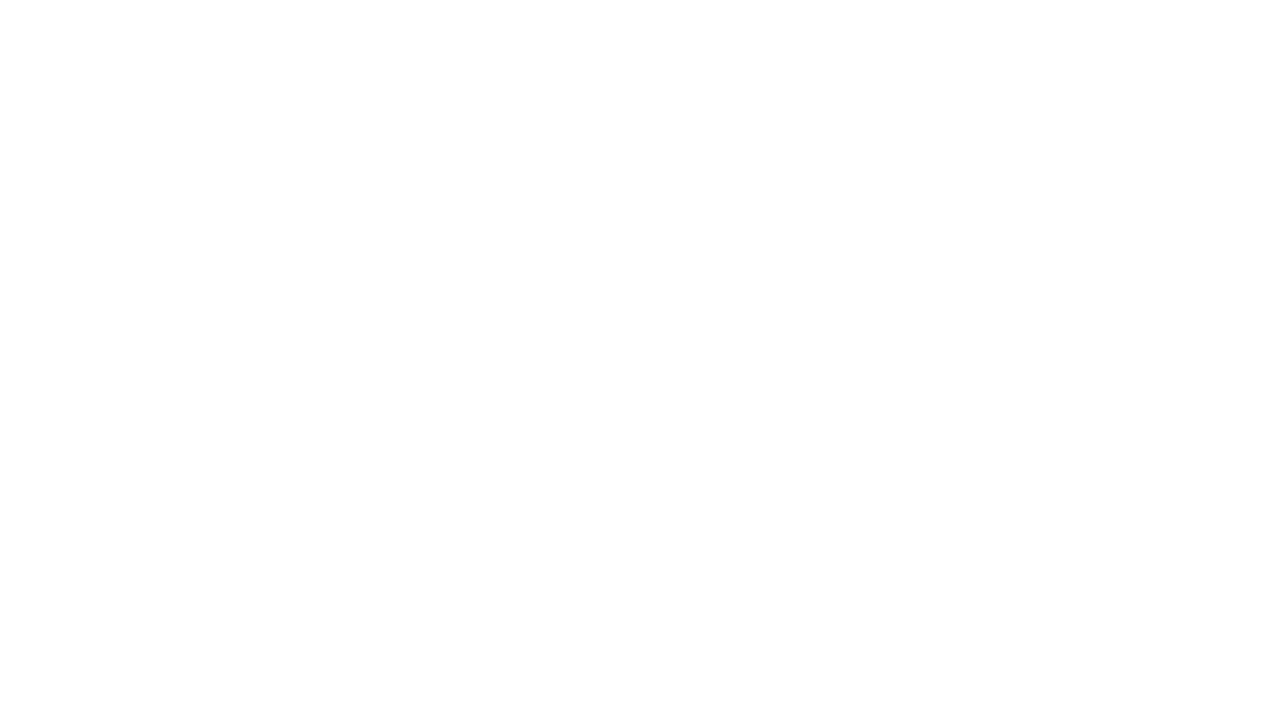
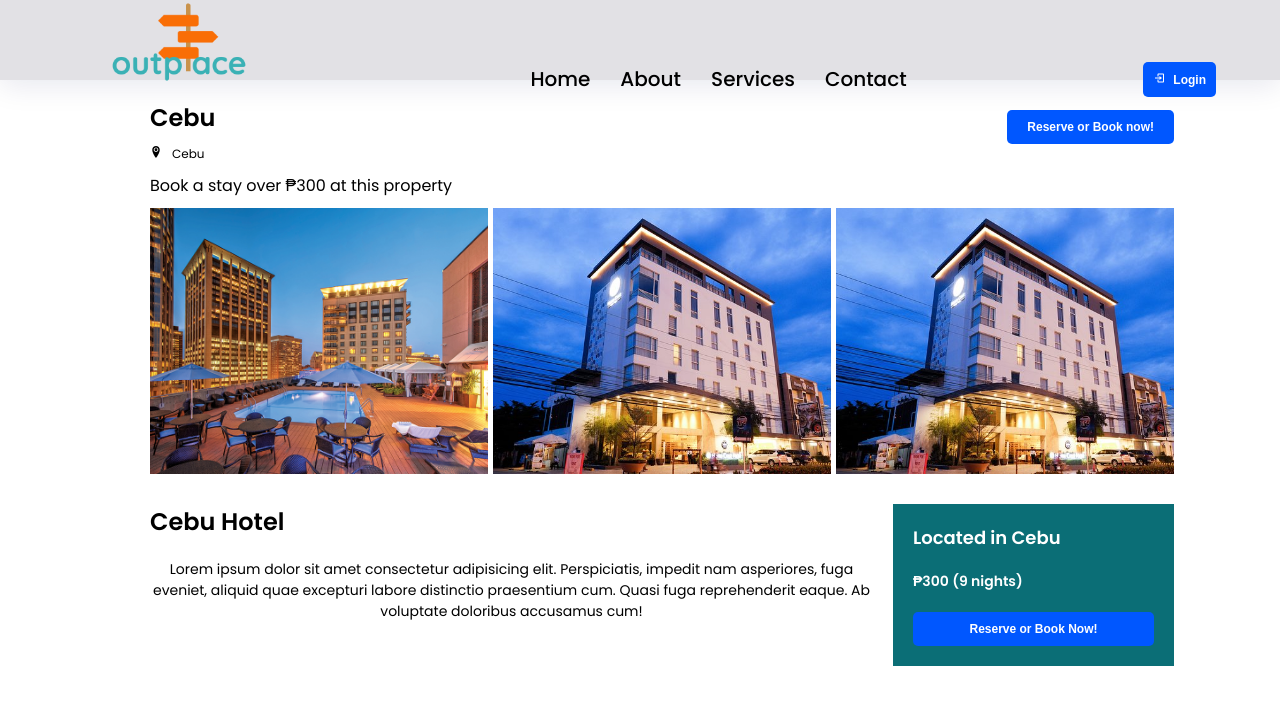
Before and after one commit to mendoza2929/booking, a React (Create React App) app in the folder client/: page /result/1 in a window 1280 px wide. Before the commit this address had no page. Shown: the top 704 px of the page. Built offline with nearby package versions, Linux system fonts and the light colour scheme; no server answers.

Commit message:
done result hotel layout

```diff
--- a/client/src/App.js
+++ b/client/src/App.js
@@ -7,6 +7,7 @@ import About from './components/about/About';
 import Services from './components/services/Services';
 import Contact from './components/contact/Contact';
 import Search from './components/search/Search';
+import Result from './components/result/Result';
 
 function App() {
   return (
@@ -19,7 +20,9 @@ function App() {
         <Route path='/about' element={<About/>}></Route>
         <Route path='/services' element={<Services/>}></Route>
         <Route path='/contact' element={<Contact/>}></Route>
-        <Route path='/search' element={<Search/>}></Route>
+        <Route path='/hotels' element={<Search/>}></Route>
+        <Route path= '/result/:id' element={<Result/>}></Route>
+
       </Routes>
     </Router>
    </>
--- a/client/src/components/home/Hero.jsx
+++ b/client/src/components/home/Hero.jsx
@@ -30,7 +30,7 @@ const Hero = () => {
     const navigate = useNavigate()
 
     const handleSearch =()=>{
-        navigate("/search",{state:{destination,value,options}})
+        navigate("/hotels",{state:{destination,value,options}})
     }
 
 
--- /dev/null
+++ b/client/src/components/result/Result.jsx
@@ -0,0 +1,77 @@
+import React from 'react'
+import { useLocation } from 'react-router-dom'
+import Header from '../common/header/Header'
+import useFetch from '../hooks/useFetch'
+import {ImLocation2} from 'react-icons/im'
+import f1 from '../.././components/img/explore1.jpg'
+import f2 from '../.././components/img/explore10.jpg'
+import f3 from '../.././components/img/explore10.jpg'
+import f4 from '../.././components/img/explore10.jpg'
+import "./result.css"
+const Result = () => {
+    const location = useLocation()
+    console.log(location)
+    const {data,loading,error} =useFetch(`/hotels`)
+
+    const photos = [
+      {
+      cover:f1
+      },
+      {
+        cover:f2
+      },
+      {
+        cover:f3
+      },
+    ]
+  return (
+    <>
+       <Header/>
+      <div className="hotelContainer">
+        <div className="hotelWrapper">
+          <button className='booknow'>Reserve or Book now!</button>
+          <h1 className="hotelTitle">Cebu</h1>
+            <div className="hotelAddress">
+                <i><ImLocation2/></i>
+                <span>Cebu</span>
+            </div>
+            <span className="hotelPrices">
+              Book a stay over ₱300 at this property
+            </span>
+            <div className="hotelImages">
+              {
+                photos.map((photo)=>(
+
+                    <div className="hoteImgWrapper">
+                      <img src={photo.cover} alt="" className="hotelImg" />
+                    </div>
+
+                ))
+              }
+            </div>
+            <div className="hotelDetails">
+              <div className="hotelDetailsText">
+                <h1 className='hotelTitle'>Cebu Hotel</h1>
+                <p className='hotelDesc'>
+                  Lorem ipsum dolor sit amet consectetur adipisicing elit.
+                   Perspiciatis, impedit nam asperiores, fuga eveniet, aliquid quae excepturi
+                    labore distinctio praesentium cum. Quasi fuga reprehenderit eaque.
+                    Ab voluptate doloribus accusamus cum!
+                </p>
+              </div>
+              <div className="hotelDeTailsPrice">
+                    <h1>Located in Cebu</h1>
+                    <h2>
+                      <b>₱300</b> (9 nights)
+                    </h2>
+                    <button>Reserve or Book Now!</button>
+              </div>
+            </div>
+        </div>
+      </div>
+
+    </>
+  )
+}
+
+export default Result
--- /dev/null
+++ b/client/src/components/result/result.css
@@ -0,0 +1,93 @@
+.hotelContainer{
+    display: flex;
+    justify-content: space-between;
+    margin-top: 20px;
+    margin-left: 150px;
+}
+
+.hotelWrapper{
+    width: 100%;
+    max-width: 1024px;
+    display: flex;
+    flex-direction: column;
+    gap: 10px;
+    position: relative;
+}
+
+.booknow{
+    position: absolute;
+    top: 10px;
+    right:0;
+    border:none;
+    padding: 10px 20px;
+    cursor: pointer;
+
+}
+
+.hoteImgWrapper{
+    width: 33%;
+
+}
+
+.hotelImg{
+    width: 100%;
+    object-fit: cover;
+}
+
+.hotelTitle{
+    font-size: 24px;
+}
+
+.hotelAddress{
+    font-size: 12px;
+    display: flex;
+    align-items: center;
+    gap:10px
+}
+
+.hotelImages{
+    display: flex;
+    flex-wrap: wrap;
+    justify-content: space-between;
+}
+
+
+.hotelDetails{
+    display: flex;
+    justify-content: space-between;
+    gap: 20px;
+    margin-top: 20px;
+}
+
+.hotelDetailsText{
+    flex:3;
+}
+
+.hotelDeTailsPrice{
+    flex:1;
+}
+
+.hotelDesc{
+    font-size: 14px;
+    margin-top: 20px;
+    text-align: center;
+}
+
+.hotelDeTailsPrice{
+    flex:1;
+    background-color:#0b6e76 ;
+    padding:20px;
+    display: flex;
+    flex-direction: column;
+    gap:20px;
+}
+
+.hotelDeTailsPrice>h1{
+    font-size: 18px;
+    color: #fff;
+}
+.hotelDeTailsPrice>h2{
+    font-size: 14px;
+    color: #fff;
+
+}
--- a/client/src/components/search/Search.jsx
+++ b/client/src/components/search/Search.jsx
@@ -10,12 +10,21 @@ import { AdapterDateFns } from '@mui/x-date-pickers-pro/AdapterDateFns';
 import Box from '@mui/material/Box';
 import { useLocation } from 'react-router-dom'
 import SearchItem from '../searchItem/SearchItem'
+import useFetch from '../hooks/useFetch'
 const Search = () => {
 
   const location = useLocation()
   const [destination,setDestination] =useState(location.state.destination)
   const [value,setValue] =useState(location.state.value)
   const [options, setOptions] =useState(location.state.options)
+  const [min, setMin] =useState(undefined)
+  const [max, setMax] =useState(undefined)
+
+  const {data,loading,error,reFetch} = useFetch(`/hotels?city=${destination}&min=${min || 0 }&max=${max || 1500}`)
+
+  const handleClick=()=>{
+    reFetch()
+  }
 
   return (
     <>
@@ -63,13 +72,13 @@ const Search = () => {
                 <span className='listOptionText'>
                     Min Price <small>per night</small>
                   </span>
-                  <input type="number" className='listOptionInput'/>
+                  <input type="number" onChange={e=>setMin(e.target.value)} className='listOptionInput'/>
                 </div>
                 <div className="listOptionItem">
                   <span className='listOptionText'>
                     Max Price <small>per night</small>
                   </span>
-                  <input type="number" className='listOptionInput'/>
+                  <input type="number" onChange={e=>setMax(e.target.value)} className='listOptionInput'/>
                 </div>
                 <div className="listOptionItem">
                   <span className='listOptionText'>
@@ -91,15 +100,14 @@ const Search = () => {
                 </div>
               </div>
             </div>
-            <button>Search</button>
+            <button onClick={handleClick}>Search</button>
             </div>
             <div className="listResult">
-              <SearchItem/>
-              <SearchItem/>
-              <SearchItem/>
-              <SearchItem/>
-              <SearchItem/>
-              <SearchItem/>
+              {loading ? "loading": <>
+              {data.map(item=>(
+              <SearchItem item={item} key={item.id}/>
+              ))}
+              </>}
             </div>
           </div>
         </div>
--- a/client/src/components/searchItem/SearchItem.jsx
+++ b/client/src/components/searchItem/SearchItem.jsx
@@ -1,16 +1,16 @@
 import React from 'react'
+import { Link } from 'react-router-dom'
 import "./searchItem.css"
-import s1 from '../img/explore3.jpg'
-const SearchItem = () => {
+
+const SearchItem = ({item}) => {
   return (
     <>
 
     <div className="sItem">
-        <img src={s1}alt="" className='sImg' />
+        <img src={item.photos[0]}alt="" className='sImg' />
         <div className="searchDesc">
-            <h1 className='stitle'>Cebu</h1>
-            <span className='sSubtitle'>Studio Type</span>
-            <span className='sFeatured'>Entire Studio 1 bathroom 21m 1 full bed</span>
+            <h1 className='stitle'>{item.name}</h1>
+            <span className='sFeatured'>{item.desc}</span>
             <span className='sCancel'>you can cancel later, so lock in this great price today!</span>
         </div>
         <div className="searchDetails">
@@ -19,8 +19,10 @@ const SearchItem = () => {
                 <button>8.9</button>
             </div>
             <div className="sDetailsTexts">
-                <span className='sPrice'>₱300</span>
+                <span className='sPrice'>₱{item.cheapestPrice}</span>
+                <Link to={`/result/${item._id}`}>
                 <button className='sSearchButton'>See availability</button>
+                </Link>
             </div>
         </div>
     </div>
```
